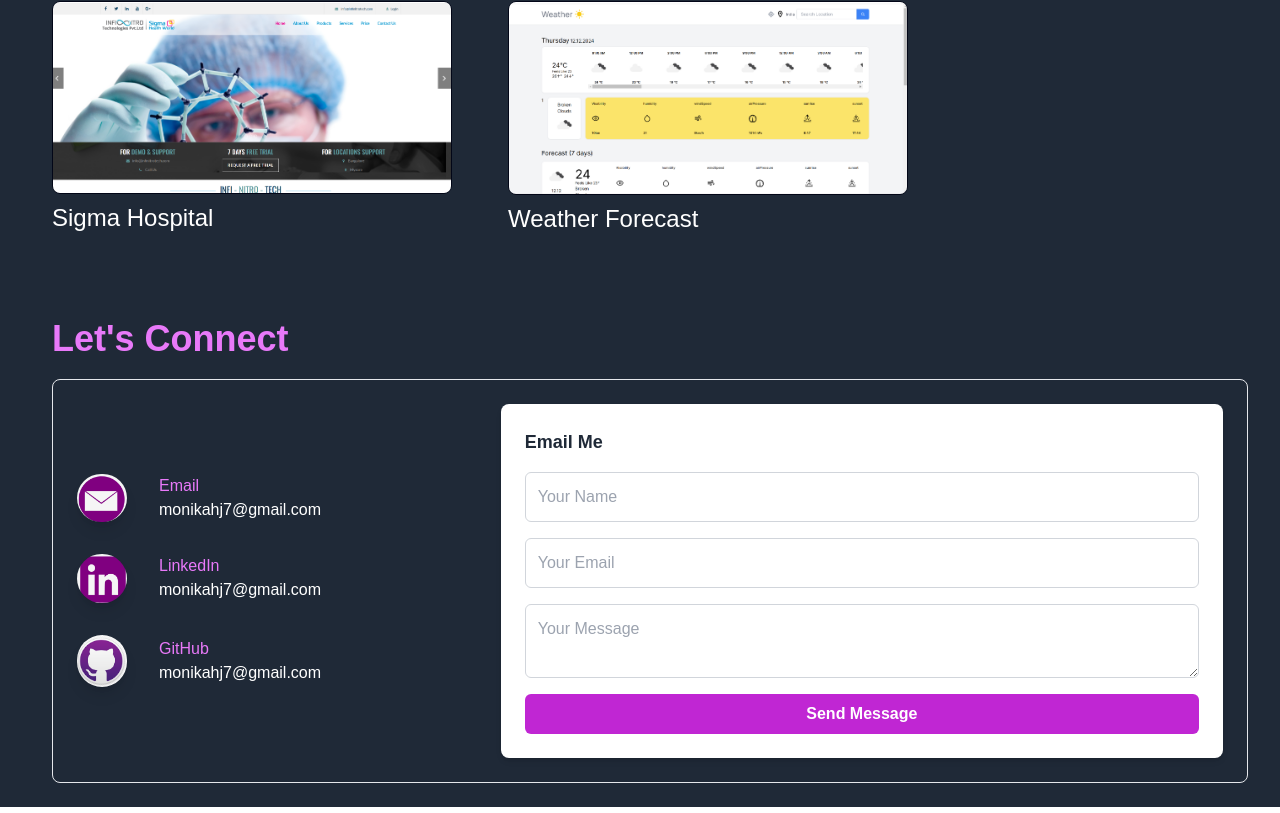
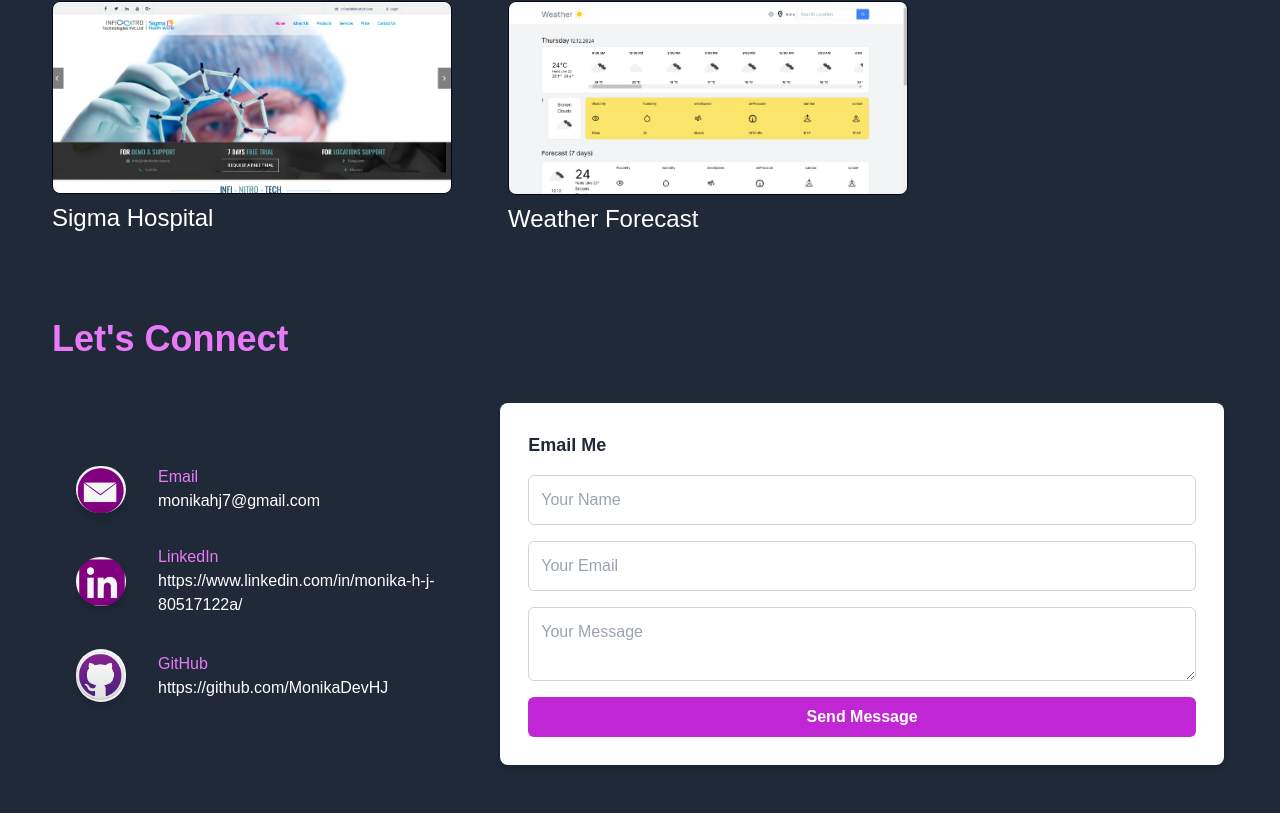
Before and after one commit to MonikaDevHJ/MonikaHJ_Portfolio, a Next.js app: page / in a window 1280 px wide. Shown: the part 1614-2427 px from the top of the page. Built offline with nearby package versions, Linux system fonts and the light colour scheme.

Commit message:
Making Contact Page

```diff
--- a/src/components/Contact.tsx
+++ b/src/components/Contact.tsx
@@ -4,15 +4,17 @@ import email from "../assets/email.png";
 import linkedin from "../assets/linkedin.png";
 import Github from "../assets/Github.png";
 
-function Contact() {
+
+
+
+const Contact: React.FC = () => {
   return (
     <div className="px-8 py-6 mt-4 animate-fade-in bg-gray-800">
       <div>
         <p className="font-bold text-fuchsia-400 ml-5 text-4xl">Let's Connect</p>
       </div>
 
-      {/* First column */}
-      <div className="flex flex-col md:flex-row justify-center items-center mt-5 ml-5 space-y-8 md:space-y-0 md:space-x-16 p-6 border rounded-lg">
+      <div className="flex flex-col md:flex-row justify-center items-center mt-5 ml-5 space-y-8 md:space-y-0 md:space-x-16 p-6  rounded-lg">
         {/* First Column */}
         <div className="flex flex-col space-y-8 md:w-1/3">
           <div className="flex items-center">
@@ -25,7 +27,12 @@ function Contact() {
             />
             <div className="ml-8">
               <p className="text-fuchsia-400">Email</p>
-              <p className="text-white">monikahj7@gmail.com</p>
+              <a
+                href="mailto:monikahj7@gmail.com"
+                className="text-white hover:text-fuchsia-500 transition-colors"
+              >
+                monikahj7@gmail.com
+              </a>
             </div>
           </div>
 
@@ -39,7 +46,14 @@ function Contact() {
             />
             <div className="ml-8">
               <p className="text-fuchsia-400">LinkedIn</p>
-              <p className="text-white">monikahj7@gmail.com</p>
+              <a
+                href="https://www.linkedin.com/in/monika-h-j-80517122a/"
+                target="_blank"
+                rel="noopener noreferrer"
+                className="text-white hover:text-fuchsia-500 transition-colors"
+              >
+                https://www.linkedin.com/in/monika-h-j-80517122a/
+              </a>
             </div>
           </div>
 
@@ -53,30 +67,37 @@ function Contact() {
             />
             <div className="ml-8">
               <p className="text-fuchsia-400">GitHub</p>
-              <p className="text-white">monikahj7@gmail.com</p>
+              <a
+                href="https://github.com/MonikaDevHJ"
+                target="_blank"
+                rel="noopener noreferrer"
+                className="text-white hover:text-fuchsia-500 transition-colors"
+              >
+                https://github.com/MonikaDevHJ
+              </a>
             </div>
           </div>
         </div>
 
         {/* Second Column (Form) */}
-        <div className="bg-white p-6 rounded-lg shadow-md md:w-2/3">
+        <div className="bg-white p-7 rounded-lg shadow-md md:w-2/3 ">
           <h2 className="text-lg font-bold text-gray-800 mb-4">Email Me</h2>
           <form className="flex flex-col space-y-4">
             <input
               type="text"
               placeholder="Your Name"
-              className="p-3 border border-gray-300 rounded-md focus:outline-none focus:ring-2 focus:ring-blue-500"
+              className="p-3 border border-gray-300 rounded-md focus:outline-none focus:ring-2 focus:ring-fuchsia-500"
               required
             />
             <input
               type="email"
               placeholder="Your Email"
-              className="p-3 border border-gray-300 rounded-md focus:outline-none focus:ring-2 focus:ring-blue-500"
+              className="p-3 border border-gray-300 rounded-md focus:outline-none focus:ring-2  focus:ring-fuchsia-500"
               required
             />
             <textarea
               placeholder="Your Message"
-              className="p-3 border border-gray-300 rounded-md focus:outline-none focus:ring-2 focus:ring-blue-500"
+              className="p-3 border border-gray-300 rounded-md focus:outline-none focus:ring-2  focus:ring-fuchsia-500"
               required
             ></textarea>
             <button
```
